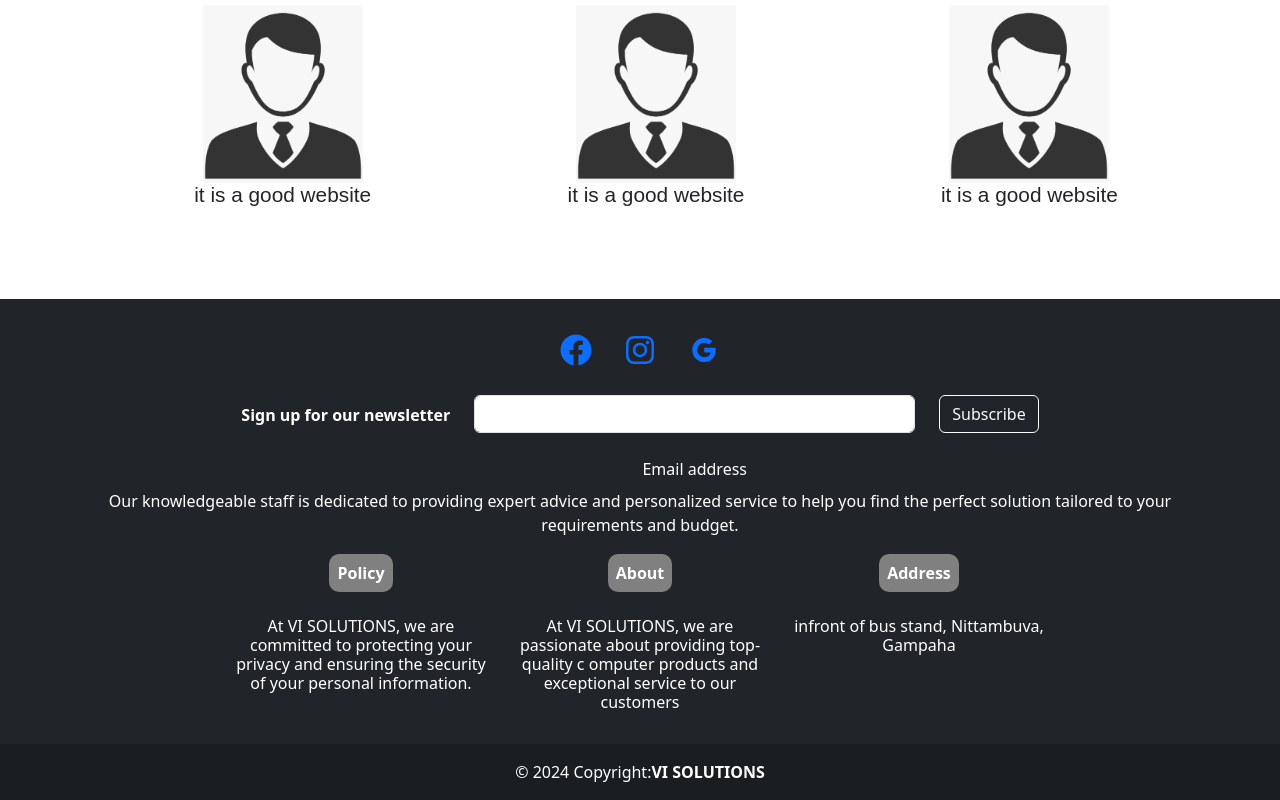
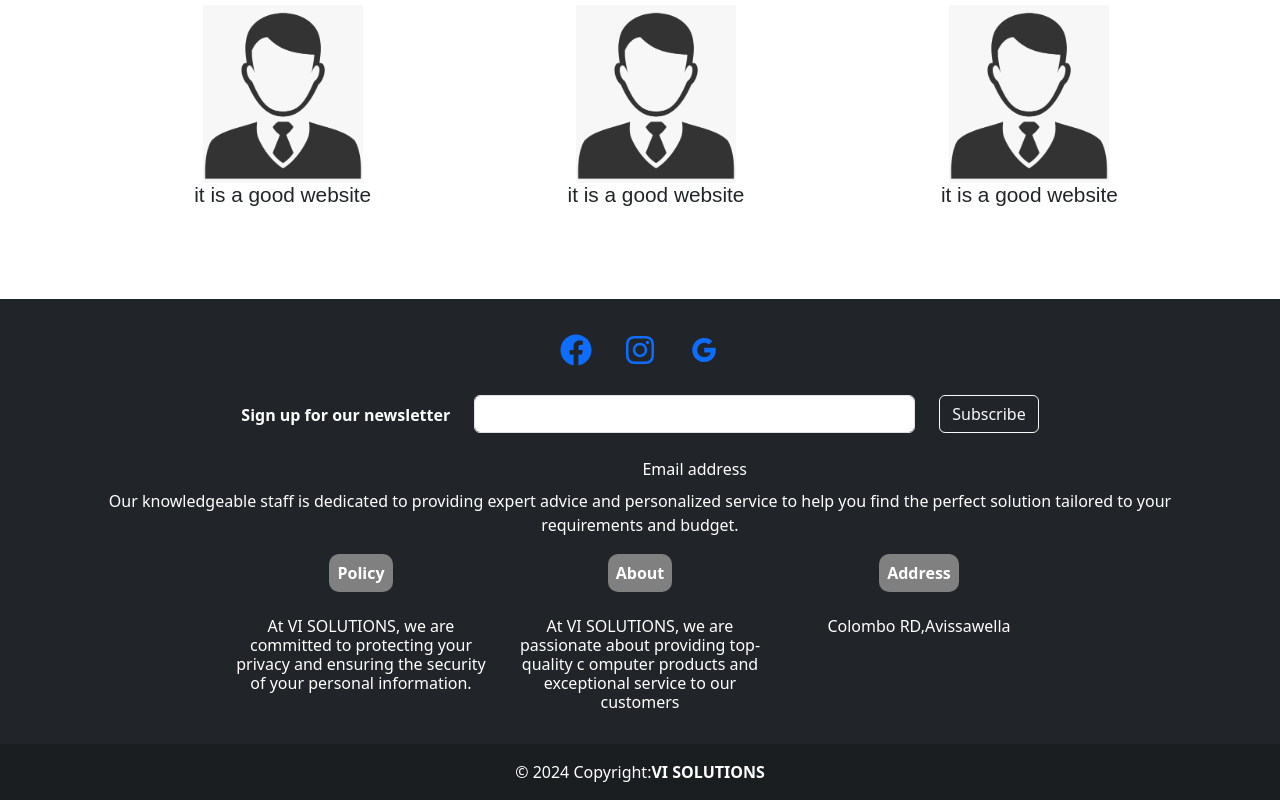
Before and after one commit to vipunsanjana/Software-Archechure-Group-Project-REACT-JS-FRONTEND, a React (Create React App) app: page / in a window 1280 px wide. Shown: the part 1495-2295 px from the top of the page. Built offline with nearby package versions, Linux system fonts and the light colour scheme; no server answers.

Commit message:
contact us files successfully

```diff
--- a/public/index.html
+++ b/public/index.html
@@ -2,9 +2,11 @@
 <html lang="en">
   <head>
     <meta charset="utf-8" />
-    <link rel="icon" href="%PUBLIC_URL%/favicon.ico" />
+    <link rel="icon" href="%PUBLIC_URL%/c:\Users\DILEEBAN\Downloads\logo.jpg
+    " />
     <meta name="viewport" content="width=device-width, initial-scale=1" />
     <meta name="theme-color" content="#000000" />
+
     <meta
       name="description"
       content="Web site created using create-react-app"
@@ -30,7 +32,7 @@
       work correctly both with client-side routing and a non-root public URL.
       Learn how to configure a non-root public URL by running `npm run build`.
     -->
-    <title>Ecommerce App</title>
+    <title>VI SOLUTIONS</title>
   </head>
   <body>
     <noscript>You need to enable JavaScript to run this app.</noscript>
--- a/src/components/Layout/Footer.js
+++ b/src/components/Layout/Footer.js
@@ -143,9 +143,7 @@ export default function Footer() {
                 </li>
               </ul>
               <h6 style={{marginTop:'2rem'}}>
-                infront of bus stand,
-                Nittambuva,
-                Gampaha
+                Colombo RD,Avissawella
               </h6>
             </MDBCol>
           </MDBRow>
```
Also changed, not shown: public/logo.jpg (added).
